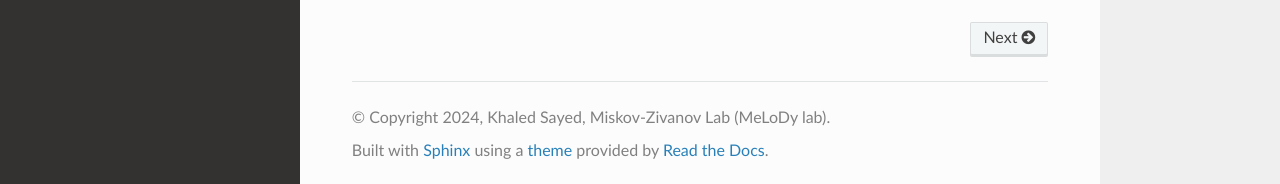
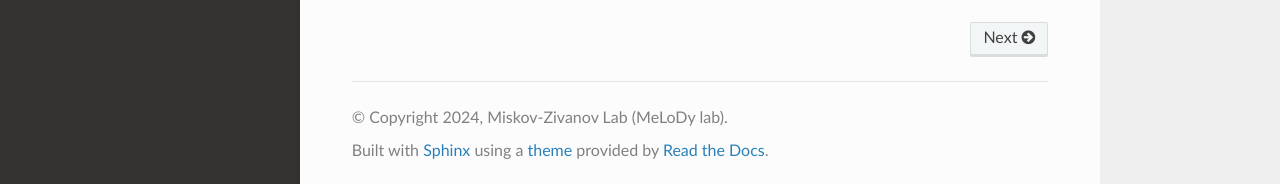
Before and after one commit to pitt-miskov-zivanov-lab/DiSH, a Sphinx documentation site: the page built from docs/index.rst, in a window 1280 px wide and 1082 px high. Shown: the part 895-1079 px from the top of the window. Built offline with Sphinx 7.4.7 and the Read the Docs theme 2.0.0, drawn with Linux system fonts in a browser that asks for light colours; pages that are not in the unit, such as notebooks, are missing from menus.

Commit message:
Update conf.py

```diff
--- a/docs/conf.py
+++ b/docs/conf.py
@@ -7,7 +7,7 @@ import sphinx_copybutton
 # -- Project information
 
 project = 'DiSH'
-copyright = '2024, Khaled Sayed, Miskov-Zivanov Lab (MeLoDy lab)'
+copyright = '2024, Miskov-Zivanov Lab (MeLoDy lab)'
 author = 'Khaled Sayed'
 
 release = '2024'
```
